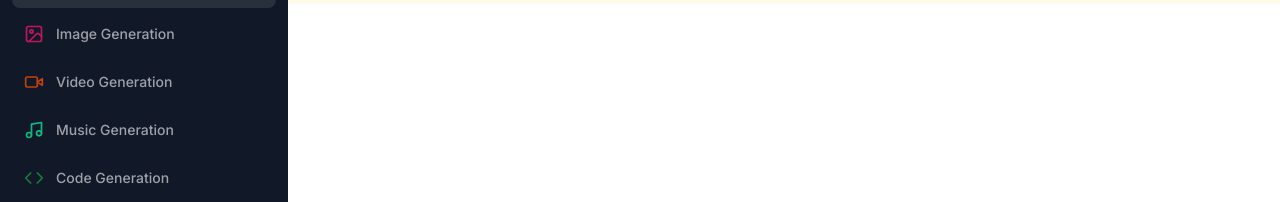
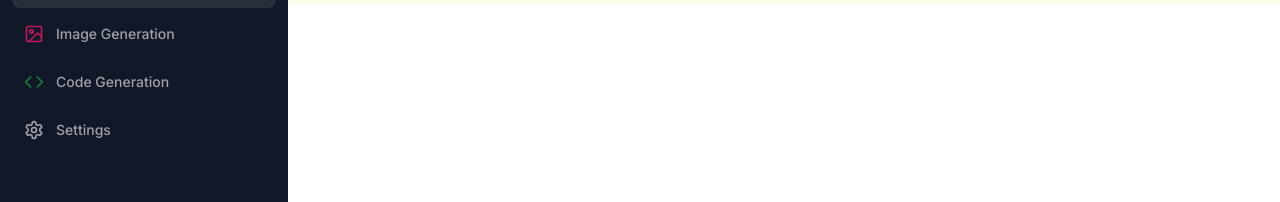
Before and after one commit to buddhi-ashen/imagin_saas, a Next.js app: page /conversation in a window 1280 px wide. Shown: the part 196-398 px from the top of the page. Built offline with nearby package versions, Linux system fonts and the light colour scheme; no server answers.

Commit message:
Update sidebar.tsx

```diff
--- a/components/sidebar.tsx
+++ b/components/sidebar.tsx
@@ -29,18 +29,6 @@ const routes = [
     icon: ImageIcon,
     color: "text-pink-700",
     href: '/image',
-  },
-  {
-    label: 'Video Generation',
-    icon: VideoIcon,
-    color: "text-orange-700",
-    href: '/video',
-  },
-  {
-    label: 'Music Generation',
-    icon: Music,
-    color: "text-emerald-500",
-    href: '/music',
   },
   {
     label: 'Code Generation',
```
